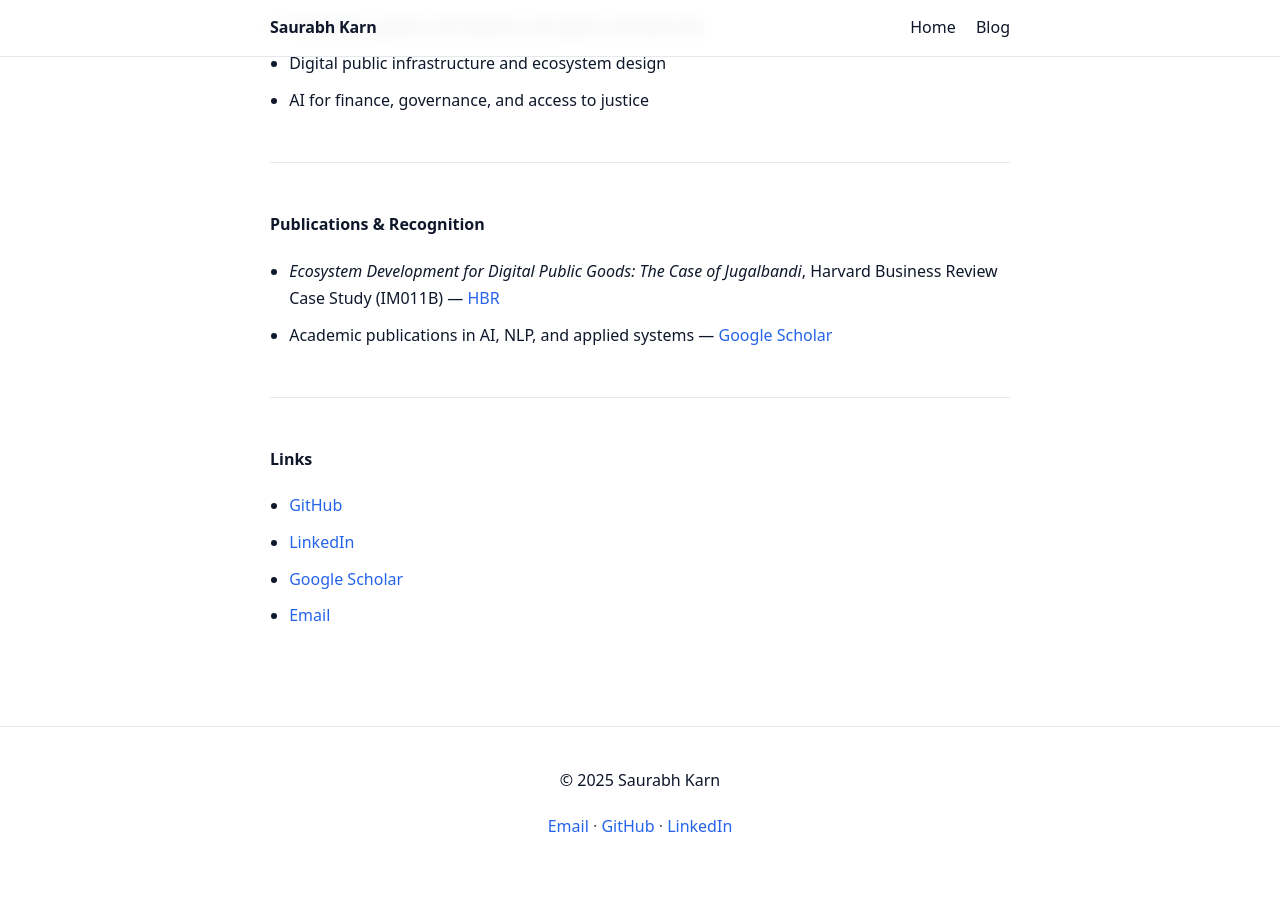
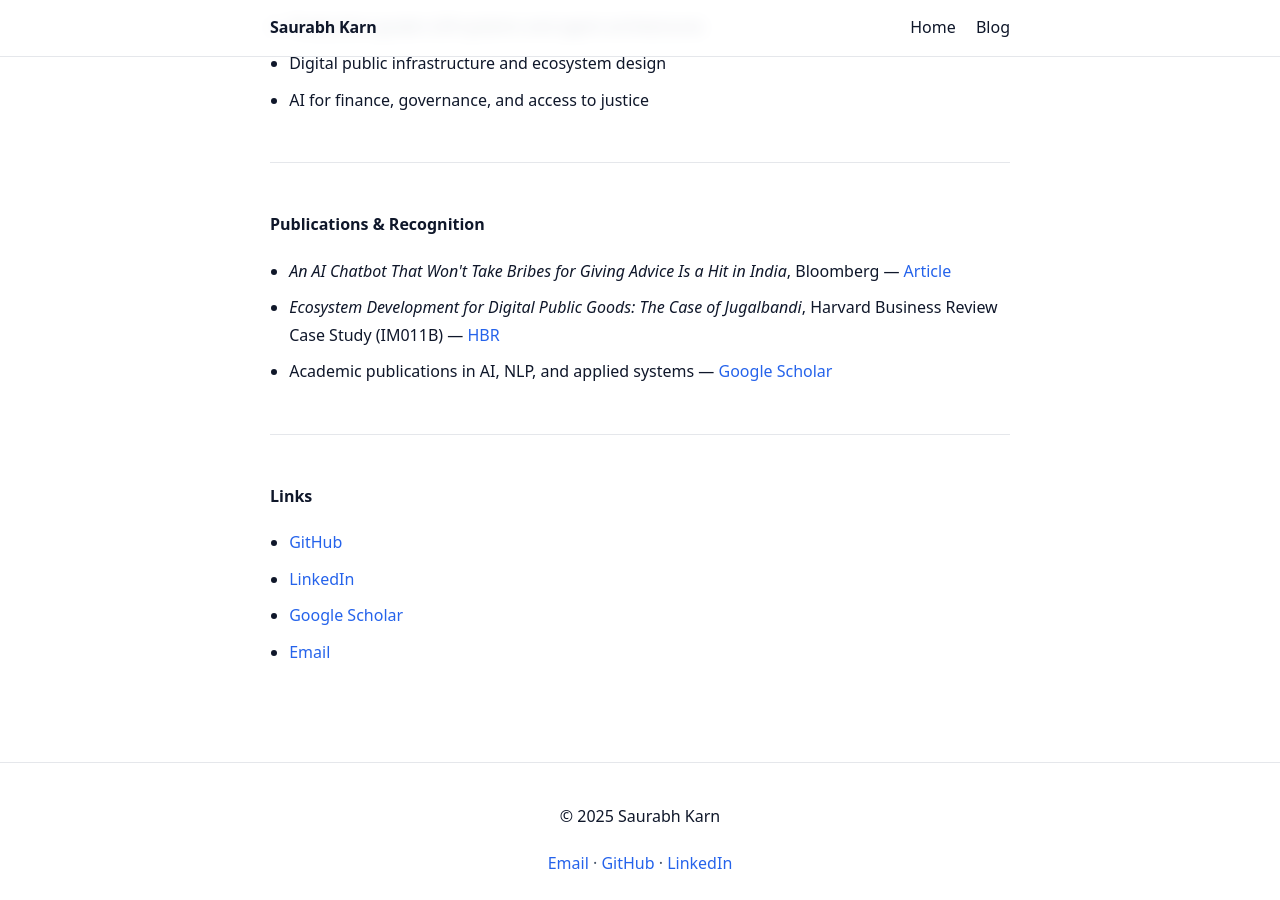
Before and after one commit to saurabh-karn/saurabh-karn.github.io, a Jekyll site: the page built from index.html, in a window 1280 px wide and 900 px high, scrolled down 845 px. Built offline with Jekyll 4.4.1, drawn with Linux system fonts in a browser that asks for light colours.

Commit message:
Add Bloomberg Jugalbandi article to Publications

```diff
--- a/index.html
+++ b/index.html
@@ -136,6 +136,13 @@ description: Engineer, Founder, AI & Digital Public Infrastructure
   <p><strong>Publications & Recognition</strong></p>
   <ul>
     <li>
+      <em>An AI Chatbot That Won't Take Bribes for Giving Advice Is a Hit in India</em>,
+      Bloomberg —
+      <a href="https://www.bloomberg.com/news/articles/2023-06-14/an-ai-chatbot-that-won-t-take-bribes-for-giving-advice-is-a-hit-in-india" target="_blank">
+        Article
+      </a>
+    </li>
+    <li>
       <em>Ecosystem Development for Digital Public Goods: The Case of Jugalbandi</em>,
       Harvard Business Review Case Study (IM011B) —
       <a href="https://store.hbr.org/product/ecosystem-development-for-digital-public-goods-the-case-of-jugalbandi/IM011B">
```
